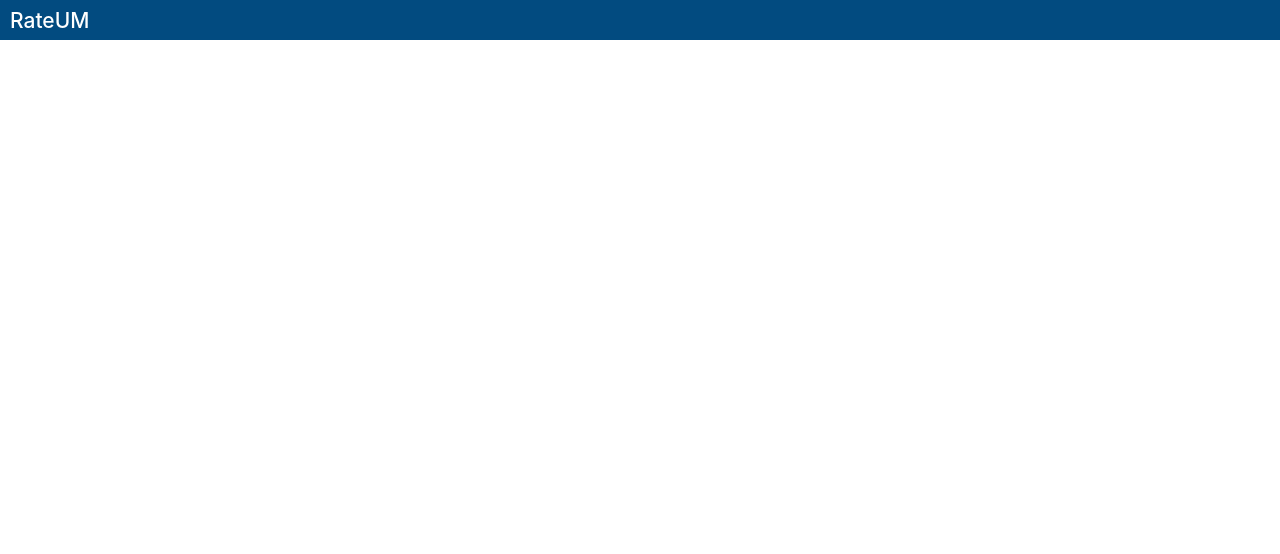
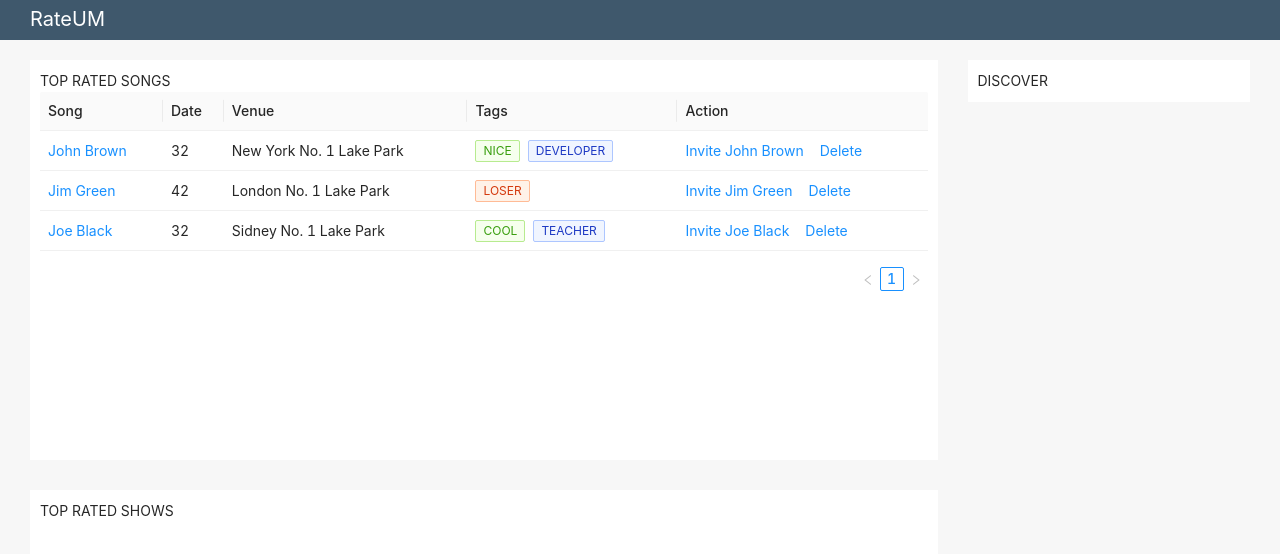
Before and after one commit to akosborn/umspreadsheet-front, a React (Create React App) app: page / in a window 1280 px wide. Shown: the top 554 px of the page. Built offline with nearby package versions, Linux system fonts and the light colour scheme.

Commit message:
Basic dashboard layout

```diff
--- a/package.json
+++ b/package.json
@@ -6,11 +6,13 @@
     "@testing-library/jest-dom": "^5.11.4",
     "@testing-library/react": "^11.1.0",
     "@testing-library/user-event": "^12.1.10",
+    "@types/classnames": "^2.2.11",
     "@types/jest": "^26.0.15",
     "@types/node": "^12.0.0",
     "@types/react": "^16.9.53",
     "@types/react-dom": "^16.9.8",
     "antd": "^4.8.2",
+    "classnames": "^2.2.6",
     "react": "^17.0.1",
     "react-dom": "^17.0.1",
     "react-scripts": "4.0.0",
--- a/src/App.css
+++ /dev/null
@@ -1,40 +0,0 @@
-@import "~antd/dist/antd.css";
-
-.App {
-  text-align: center;
-}
-
-.App-logo {
-  height: 40vmin;
-  pointer-events: none;
-}
-
-@media (prefers-reduced-motion: no-preference) {
-  .App-logo {
-    animation: App-logo-spin infinite 20s linear;
-  }
-}
-
-.App-header {
-  background-color: #282c34;
-  min-height: 100vh;
-  display: flex;
-  flex-direction: column;
-  align-items: center;
-  justify-content: center;
-  font-size: calc(10px + 2vmin);
-  color: white;
-}
-
-.App-link {
-  color: #61dafb;
-}
-
-@keyframes App-logo-spin {
-  from {
-    transform: rotate(0deg);
-  }
-  to {
-    transform: rotate(360deg);
-  }
-}
--- a/src/App.tsx
+++ b/src/App.tsx
@@ -1,11 +1,16 @@
 import React from 'react';
-import './App.css';
+import './App.module.css';
+import 'antd/dist/antd.css'
 import TopNav from './top-nav/TopNav';
+import Dashboard from './dashboard/Dashboard';
 
 function App() {
   return (
-    <div className="App">
+    <div>
       <TopNav />
+      <div style={{ margin: '20px 30px' }}>
+        <Dashboard />
+      </div>
     </div>
   );
 }
--- /dev/null
+++ b/src/dashboard/Dashboard.module.css
@@ -0,0 +1,8 @@
+.largeBlocks {
+  height: 400px
+}
+
+.block {
+  background: #FFF;
+  padding: 10px;
+}
--- /dev/null
+++ b/src/dashboard/Dashboard.tsx
@@ -0,0 +1,102 @@
+import React from 'react';
+import {Col, Row, Space, Table, Tag} from 'antd';
+import styles from './Dashboard.module.css';
+import classNames from 'classnames';
+
+function Dashboard() {
+  return (
+    <div>
+      <Row gutter={30}>
+        <Col xs={24} lg={18}>
+          <div className={classNames(styles.largeBlocks, styles.block)} style={{ marginBottom: 30 }}>
+            TOP RATED SONGS
+            <Table dataSource={data} columns={columns} size={'small'} />
+          </div>
+          <div className={classNames(styles.largeBlocks, styles.block)}>
+            TOP RATED SHOWS
+          </div>
+        </Col>
+        <Col xs={24} lg={6}>
+          <div className={styles.block}>
+            DISCOVER
+          </div>
+        </Col>
+      </Row>
+    </div>
+  );
+}
+
+const columns = [
+  {
+    title: 'Song',
+    dataIndex: 'name',
+    key: 'name',
+    render: (text: React.ReactNode) => <a>{text}</a>,
+  },
+  {
+    title: 'Date',
+    dataIndex: 'age',
+    key: 'age',
+  },
+  {
+    title: 'Venue',
+    dataIndex: 'address',
+    key: 'address',
+  },
+  {
+    title: 'Tags',
+    key: 'tags',
+    dataIndex: 'tags',
+    render: (tags: string[]) => (
+      <>
+        {tags.map((tag: string) => {
+          let color = tag.length > 5 ? 'geekblue' : 'green';
+          if (tag === 'loser') {
+            color = 'volcano';
+          }
+          return (
+            <Tag color={color} key={tag}>
+              {tag.toUpperCase()}
+            </Tag>
+          );
+        })}
+      </>
+    ),
+  },
+  {
+    title: 'Action',
+    key: 'action',
+    render: (text: any, record: { name: React.ReactNode; }) => (
+      <Space size="middle">
+        <a>Invite {record.name}</a>
+        <a>Delete</a>
+      </Space>
+    ),
+  },
+];
+
+const data = [
+  {
+    key: '1',
+    name: 'John Brown',
+    age: 32,
+    address: 'New York No. 1 Lake Park',
+    tags: ['nice', 'developer'],
+  },
+  {
+    key: '2',
+    name: 'Jim Green',
+    age: 42,
+    address: 'London No. 1 Lake Park',
+    tags: ['loser'],
+  },
+  {
+    key: '3',
+    name: 'Joe Black',
+    age: 32,
+    address: 'Sidney No. 1 Lake Park',
+    tags: ['cool', 'teacher'],
+  },
+];
+
+export default Dashboard;
--- a/src/index.css
+++ b/src/index.css
@@ -1,4 +1,6 @@
 body {
+  background-color: #F7F7F7 !important;
+  height: 100%;
   margin: 0;
   font-family: -apple-system, BlinkMacSystemFont, 'Segoe UI', 'Roboto', 'Oxygen',
     'Ubuntu', 'Cantarell', 'Fira Sans', 'Droid Sans', 'Helvetica Neue',
@@ -7,6 +9,10 @@ body {
   -moz-osx-font-smoothing: grayscale;
 }
 
+#root {
+  height: 100%;
+}
+
 code {
   font-family: source-code-pro, Menlo, Monaco, Consolas, 'Courier New',
     monospace;
--- a/src/top-nav/TopNav.tsx
+++ b/src/top-nav/TopNav.tsx
@@ -2,8 +2,8 @@ import React from 'react';
 
 function TopNav() {
   return (
-    <div style={{ height: 40, textAlign: 'left', padding: '4px 10px', background: '#024B80' }}>
-      <h2 style={{ color: '#FFF' }}>RateUM</h2>
+    <div style={{ height: 40, textAlign: 'left', verticalAlign: 'middle', padding: '5px 30px', background: '#3F586C', display: 'flex', alignItems: 'center' }}>
+      <div style={{ color: '#FFF', fontSize: 20 }}>RateUM</div>
     </div>
   );
 }
```
Also changed, not shown: src/App.module.css (added), 1 other file (tests, documents, lock files or other folders).
